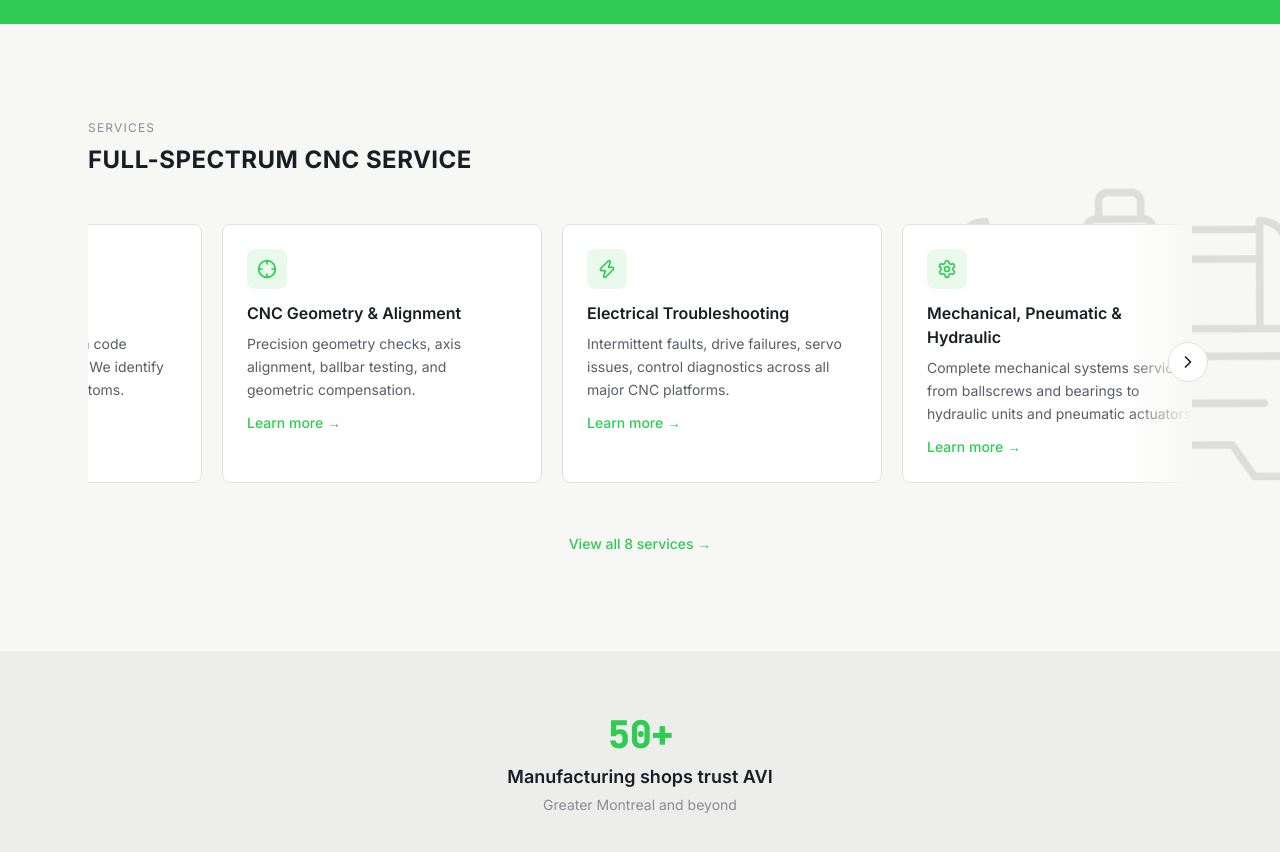
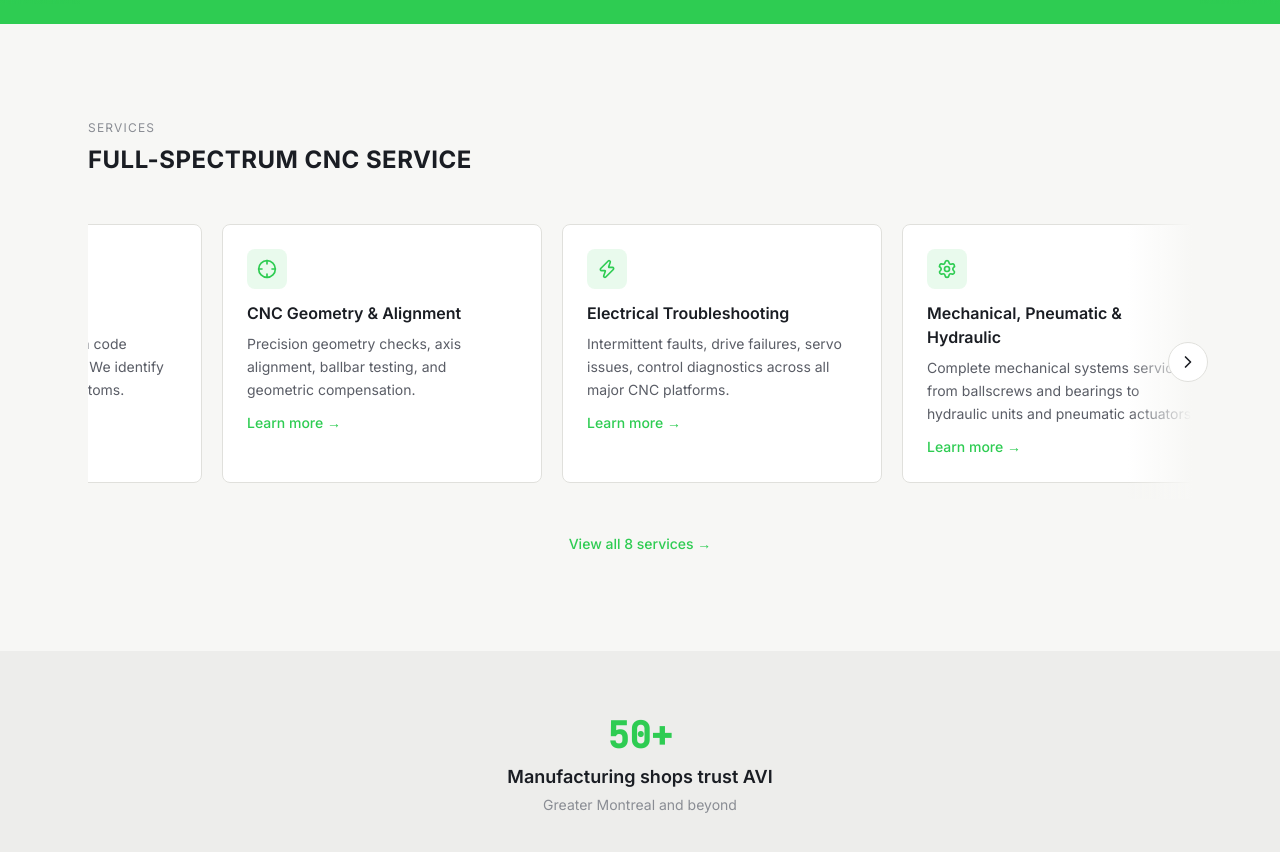
Before and after one commit to michdealva/avi-site, a Next.js app: page / in a window 1280 px wide. Shown: the part 881-1733 px from the top of the page. Built offline with nearby package versions, Linux system fonts and the light colour scheme.

Commit message:
Remove CNC machine illustration from services section
Co-Authored-By: Claude Opus 4.6 (1M context) <noreply@anthropic.com>

```diff
--- a/app/fr/page.tsx
+++ b/app/fr/page.tsx
@@ -186,7 +186,6 @@ export default function HomeFR() {
 
       {/* -- Services Snapshot -- */}
       <section className="relative bg-workshop py-24 overflow-hidden">
-        <img src="/icons/cnc-machine.svg" alt="" className="absolute -right-10 top-1/2 -translate-y-1/2 w-[300px] md:w-[400px] opacity-[0.10] pointer-events-none float-slow" />
 
         <div className="relative mx-auto max-w-6xl px-6">
           <ScrollReveal>
--- a/app/page.tsx
+++ b/app/page.tsx
@@ -187,7 +187,6 @@ export default function Home() {
 
       {/* ── Services Snapshot ── */}
       <section className="relative bg-workshop py-24 overflow-hidden">
-        <img src="/icons/cnc-machine.svg" alt="" className="absolute -right-10 top-1/2 -translate-y-1/2 w-[300px] md:w-[400px] opacity-[0.10] pointer-events-none float-slow" />
 
         <div className="relative mx-auto max-w-6xl px-6">
           <ScrollReveal>
```
